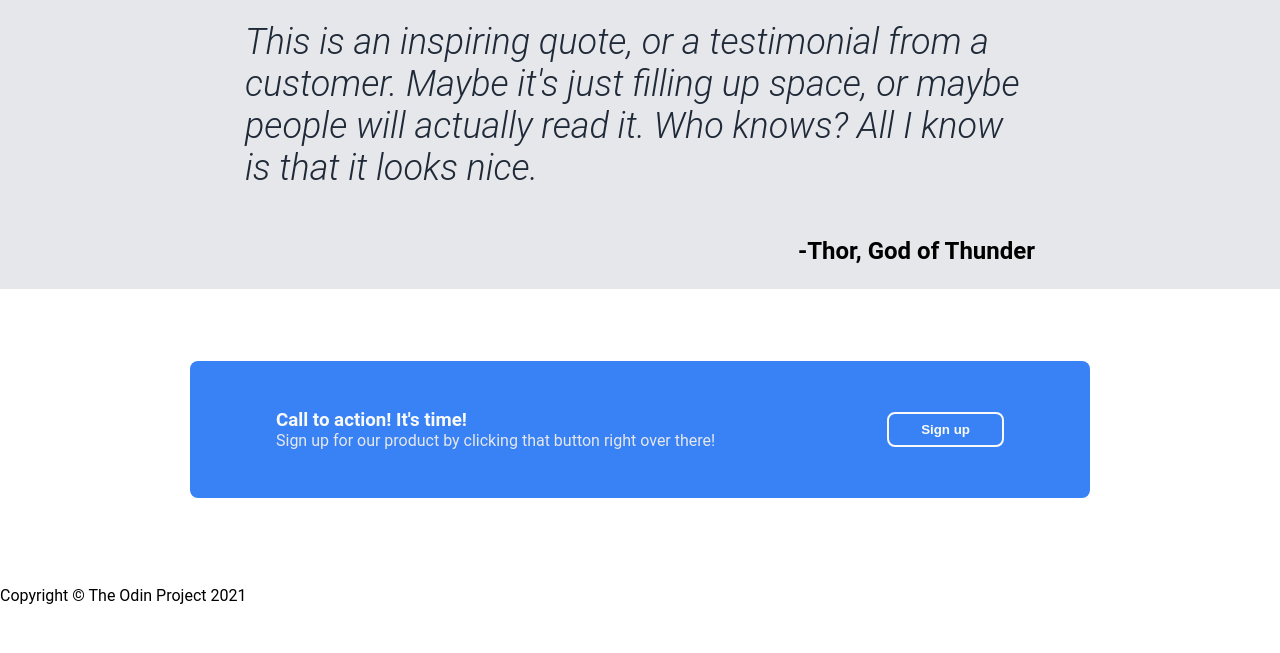
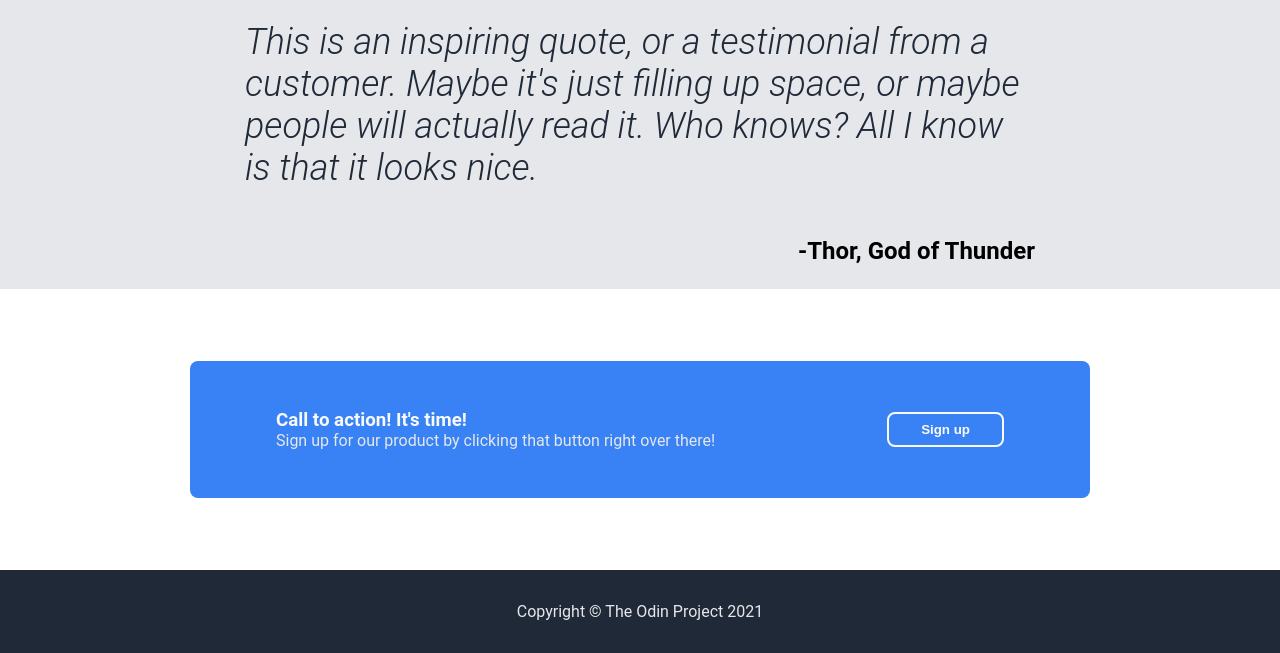
Before and after one commit to Mathdallas-code/odin-landing-page, a plain HTML site: page index.html in a window 1280 px wide. Shown: the part 836-1489 px from the top of the page. Before the commit the page ends 1457 px from the top, so only its background shows below. Drawn offline with Linux system fonts and the light colour scheme.

Commit message:
Add flex layout and styling to the footer of the website
Add flex layout, background color and font color to the website of the
website.

```diff
--- a/styles.css
+++ b/styles.css
@@ -188,3 +188,12 @@ a {
   border-color: #f9faf8;
   border-style: solid;
 }
+
+.footer {
+  background-color: #1f2937;
+  text-align: center;
+  justify-content: center;
+  align-items: center;
+  padding: 16px 0;
+  color: #e5e7eb;
+}
```
